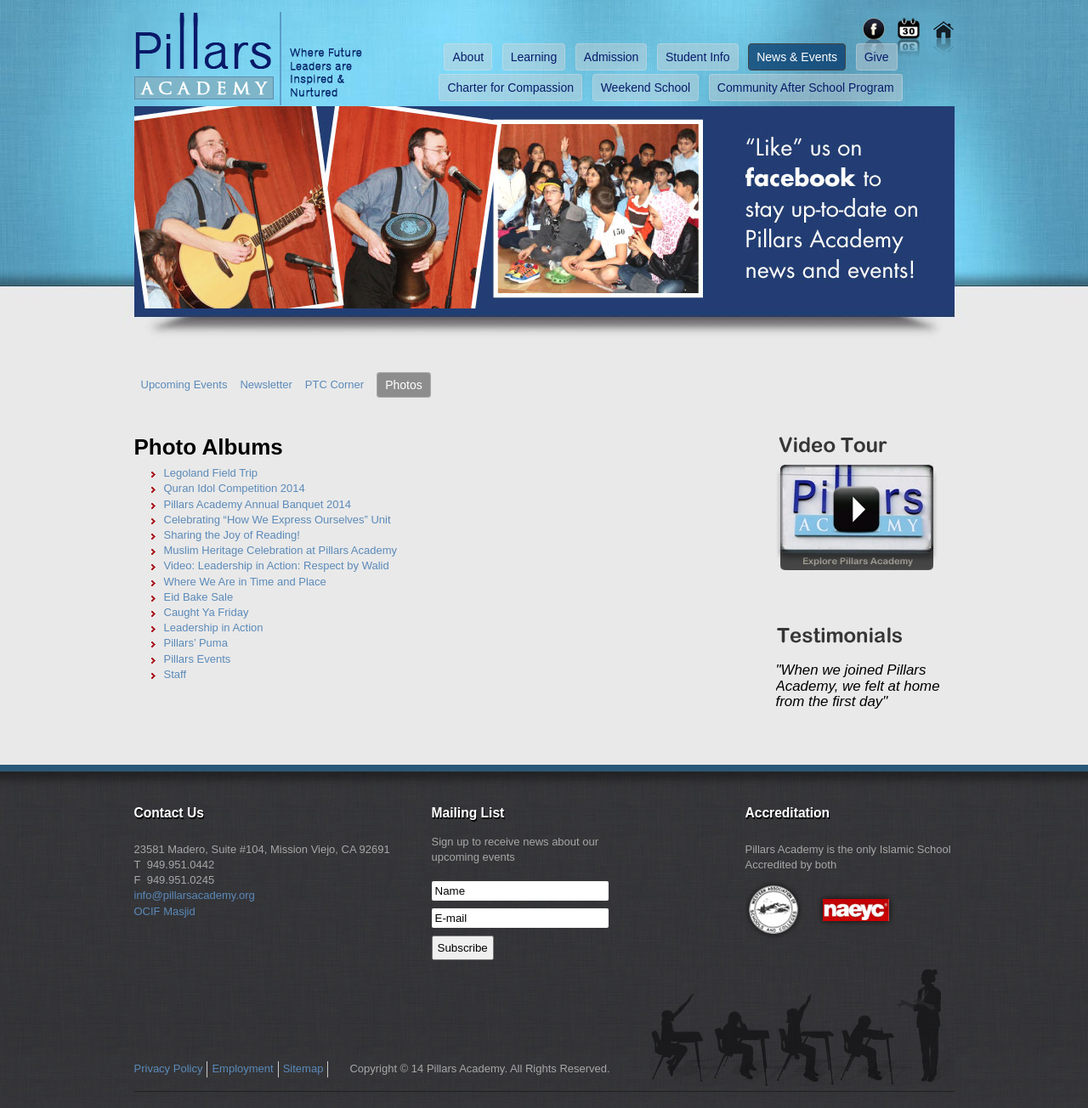
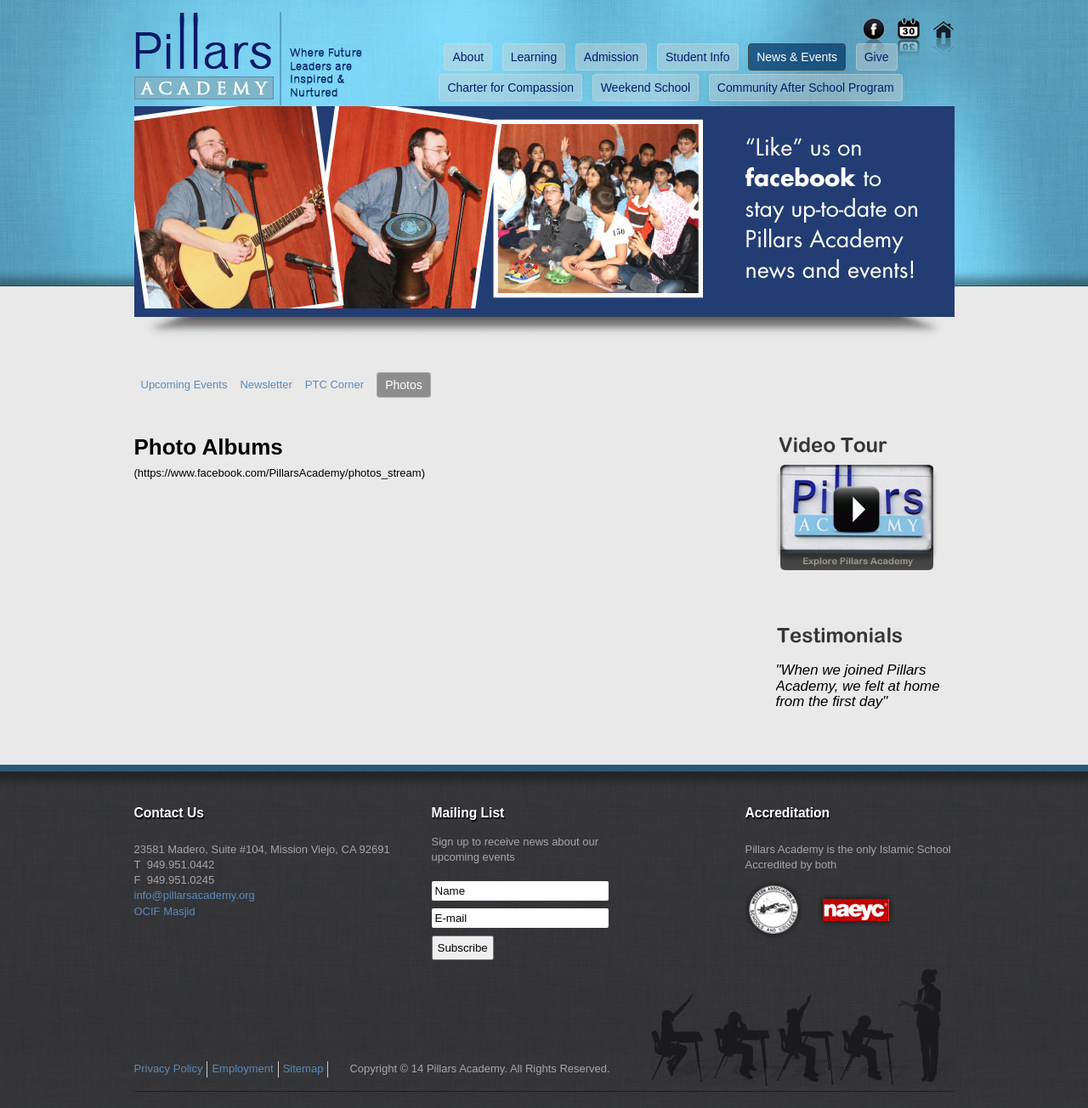
Before and after one commit to pillarsacademy/pillarsacademy.github.io, a Jekyll site: the page built from news/photos.md, in a window 1280 px wide. Shown: the whole page at 85% size. Built offline with Jekyll 4.4.1, drawn with Linux system fonts in a browser that asks for light colours; nearby versions of some CDN libraries; Markdown is read by kramdown in place of the engine named in the settings.

Commit message:
Update photos.md

```diff
--- a/news/photos.md
+++ b/news/photos.md
@@ -3,18 +3,4 @@
 ---
 
 # Photo Albums
-
-- [Legoland Field Trip](https://www.facebook.com/media/set/?set=a.646148135473478.1073741842.116191751802455&type=1)
-- [Quran Idol Competition 2014](https://www.facebook.com/media/set/?set=a.625968057491486.1073741841.116191751802455)
-- [Pillars Academy Annual Banquet 2014](https://www.facebook.com/media/set/?set=a.601134136641545.1073741840.116191751802455&type=3)
-- [Celebrating "How We Express Ourselves" Unit](https://www.facebook.com/media/set/?set=a.577741452314147.1073741838.116191751802455&type=3&uploaded=7)
-- [Sharing the Joy of Reading!](https://www.facebook.com/media/set/?set=a.556413361113623.1073741837.116191751802455&type=3&uploaded=2)
-- [Muslim Heritage Celebration at Pillars Academy](https://www.facebook.com/media/set/?set=a.556083194479973.1073741836.116191751802455&type=3)
-- [Video: Leadership in Action: Respect by Walid](https://www.facebook.com/photo.php?v=546090095479283&notif_t=video_processed)
-- [Where We Are in Time and Place](https://www.facebook.com/media/set/?set=a.544359102319049.1073741835.116191751802455&type=1)
-- [Eid Bake Sale](https://www.facebook.com/media/set/?set=a.525438160877810.1073741831.116191751802455&type=3)
-- [Caught Ya Friday](https://www.facebook.com/media/set/?set=a.525185660903060.1073741828.116191751802455&type=3)
-- [Leadership in Action](https://www.facebook.com/media/set/?set=a.539729612781998.1073741832.116191751802455&type=3)
-- [Pillars' Puma](https://www.facebook.com/media/set/?set=a.525186810902945.1073741830.116191751802455&type=3)
-- [Pillars Events](https://www.facebook.com/media/set/?set=a.540813766006916.1073741834.116191751802455&type=3)
-- [Staff](https://www.facebook.com/media/set/?set=a.539729806115312.1073741833.116191751802455&type=3)
+(https://www.facebook.com/PillarsAcademy/photos_stream)
```
